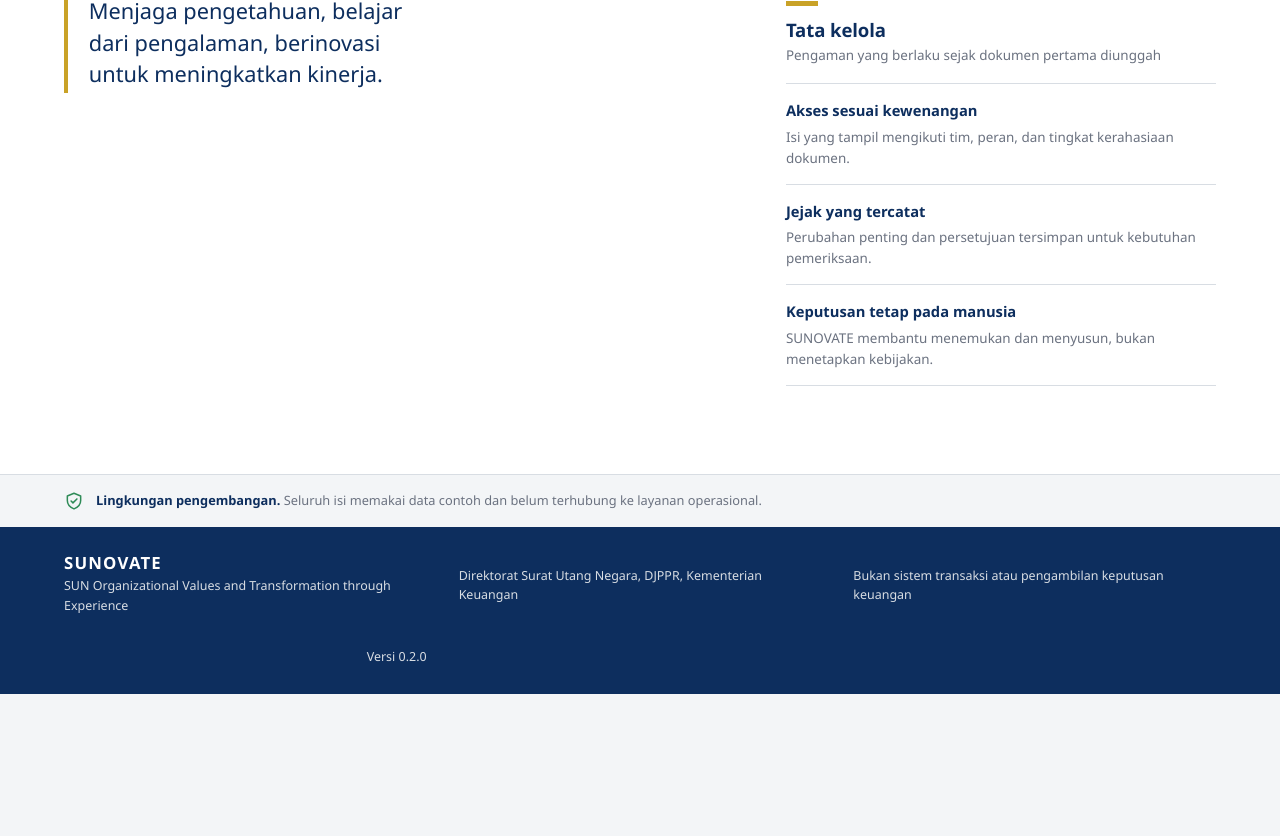
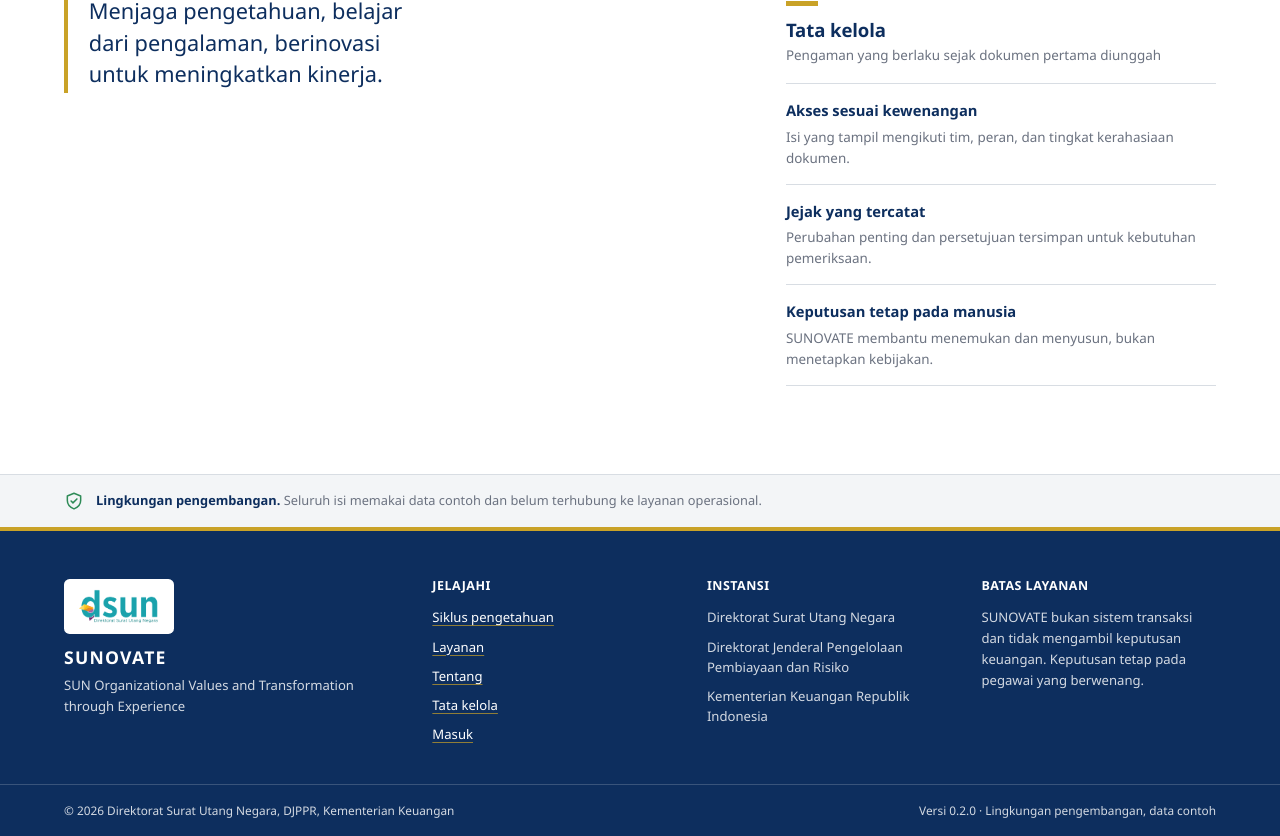
Before and after one commit to jundy779/SUNOVATE, a Next.js app in the folder apps/web/: page / in a window 1280 px wide. Shown: the part 1429-2265 px from the top of the page. Before the commit the page ends 2123 px from the top, so only its background shows below. Built offline with nearby package versions, Linux system fonts and the light colour scheme.

Commit message:
feat(ui): institutional footer, workspace footer, and tidy mobile header

```diff
--- a/apps/web/src/app/editorial.css
+++ b/apps/web/src/app/editorial.css
@@ -96,10 +96,6 @@
 .env-notice { display: flex; align-items: center; gap: .75rem; margin: 0; padding: 1rem var(--gutter); border-top: 1px solid var(--line); background: var(--paper); color: var(--muted); font-size: .8rem; }
 .env-notice svg { width: 20px; flex: 0 0 auto; color: var(--success); }
 .env-notice strong { color: var(--navy); }
-.site-footer { display: grid; grid-template-columns: minmax(0, 1fr) minmax(0, 1fr) minmax(0, 1fr); gap: 2rem; align-items: center; padding: 1.75rem var(--gutter); background: var(--navy); color: var(--line); font-size: .78rem; }
-.site-footer div { display: grid; gap: .3rem; }
-.site-footer strong { color: var(--white); font: 700 1.05rem/1 var(--font-heading); letter-spacing: .07em; }
-.site-footer > span:last-child { justify-self: end; text-align: right; }
 
 /* Login */
 .login-layout { display: grid; grid-template-columns: minmax(0, .9fr) minmax(0, 1.1fr); min-height: calc(100vh - 115px); }
@@ -290,8 +286,6 @@
 @media (max-width: 860px) {
   .login-layout { grid-template-columns: minmax(0, 1fr); }
   .login-context { gap: 2rem; }
-  .site-footer { grid-template-columns: minmax(0, 1fr); }
-  .site-footer > span:last-child { justify-self: start; text-align: left; }
   .db-masthead { flex-direction: column; align-items: flex-start; }
   .db-masthead-side { justify-items: start; }
   .db-context { grid-template-columns: minmax(0, 1fr); gap: .75rem; margin-top: 0; }
@@ -318,3 +312,35 @@
   .cycle-point { animation: none; opacity: 1; }
   .login-motto::before { animation: none; }
 }
+
+
+/* Institutional footer (landing), bottom bar (login), and slim workspace footer */
+.site-footer { background: var(--navy); color: rgb(255 255 255 / 82%); font-size: .82rem; }
+.site-footer-main { display: grid; grid-template-columns: minmax(0, 1.4fr) repeat(3, minmax(0, 1fr)); gap: 2.5rem; padding: 3rem var(--gutter) 2.5rem; border-top: 4px solid var(--gold); }
+.site-footer-brand { display: grid; align-content: start; gap: .55rem; }
+.site-footer-brand img { justify-self: start; width: 110px; height: auto; padding: .45rem .6rem; border-radius: var(--radius); background: var(--white); }
+.site-footer-brand strong { margin-top: .4rem; color: var(--white); font: 700 1.1rem/1 var(--font-heading); letter-spacing: .07em; }
+.site-footer h2 { margin: 0 0 .85rem; color: var(--white); font: 700 .78rem/1.2 var(--font-body); letter-spacing: .04em; text-transform: uppercase; }
+.site-footer ul { display: grid; gap: .55rem; margin: 0; padding: 0; list-style: none; }
+.site-footer p { margin: 0; line-height: 1.6; }
+.site-footer a { color: var(--white); text-decoration: underline; text-decoration-color: rgb(201 162 39 / 70%); text-underline-offset: .2em; }
+.site-footer a:hover, .site-footer a:focus-visible { text-decoration-color: var(--gold); }
+.site-footer-bottom { display: flex; flex-wrap: wrap; justify-content: space-between; gap: .5rem 2rem; padding: 1rem var(--gutter); border-top: 1px solid rgb(255 255 255 / 18%); font-size: .74rem; }
+.site-footer-compact .site-footer-bottom { border-top: 4px solid var(--gold); }
+.workspace-footer { display: flex; flex-wrap: wrap; justify-content: space-between; gap: .4rem 2rem; max-width: 1440px; margin: 0 auto; padding: 1.25rem clamp(1rem, 3vw, 2.25rem) 1.75rem; border-top: 1px solid var(--line); color: var(--muted); font-size: .74rem; }
+
+@media (max-width: 1000px) {
+  .site-footer-main { grid-template-columns: repeat(2, minmax(0, 1fr)); }
+  .site-footer-brand { grid-column: 1 / -1; }
+}
+@media (max-width: 560px) {
+  .site-footer-main { grid-template-columns: minmax(0, 1fr); gap: 1.75rem; padding-top: 2.25rem; }
+}
+
+/* Government bar and hero on phones: one tidy row, left-aligned actions */
+@media (max-width: 760px) {
+  .gov-bar { flex-wrap: nowrap; justify-content: space-between; }
+  .gov-bar span:nth-child(2) { display: none; }
+  .gov-bar span + span { padding-left: 0; border-left: 0; }
+  .hero-actions { flex-direction: column; align-items: flex-start; gap: 1.1rem; }
+}
--- a/apps/web/src/app/globals.css
+++ b/apps/web/src/app/globals.css
@@ -455,7 +455,7 @@ code { font-size: .8rem; background: var(--paper); padding: 0 .25rem; }
 
 
 @media (max-width: 560px) {
-  .hero-actions { align-items: stretch; }
+  .hero-actions { align-items: flex-start; }
 }
 
 @media (prefers-reduced-motion: reduce) {
--- a/apps/web/src/app/login/page.tsx
+++ b/apps/web/src/app/login/page.tsx
@@ -1,6 +1,7 @@
 import type { Metadata } from "next";
 import Link from "next/link";
 import { PublicSiteHeader } from "@/components/public-site-header";
+import { SiteFooter } from "@/components/site-footer";
 import { UiIcon } from "@/components/ui-icons";
 import { LoginForm } from "./login-form";
 
@@ -44,6 +45,7 @@ export default function LoginPage() {
           </div>
         </section>
       </div>
+      <SiteFooter compact />
     </main>
   );
 }
--- a/apps/web/src/app/page.tsx
+++ b/apps/web/src/app/page.tsx
@@ -1,6 +1,7 @@
 import Link from "next/link";
 import { KnowledgeCycle } from "@/components/knowledge-cycle";
 import { PublicSiteHeader } from "@/components/public-site-header";
+import { SiteFooter } from "@/components/site-footer";
 import { UiIcon, type IconName } from "@/components/ui-icons";
 
 const services: { label: string; detail: string; icon: IconName; href: string }[] = [
@@ -112,15 +113,7 @@ export default function Home() {
         </span>
       </p>
 
-      <footer className="site-footer">
-        <div>
-          <strong>SUNOVATE</strong>
-          <span>SUN Organizational Values and Transformation through Experience</span>
-        </div>
-        <span>Direktorat Surat Utang Negara, DJPPR, Kementerian Keuangan</span>
-        <span>Bukan sistem transaksi atau pengambilan keputusan keuangan</span>
-        <span>Versi {process.env.NEXT_PUBLIC_APP_VERSION}</span>
-      </footer>
+      <SiteFooter />
     </main>
   );
 }
--- a/apps/web/src/components/app-shell.tsx
+++ b/apps/web/src/components/app-shell.tsx
@@ -3,6 +3,7 @@ import Link from "next/link";
 import type { ReactNode } from "react";
 import type { Principal } from "@sunovate/contracts";
 import { logoutAction } from "@/app/login/actions";
+import { WorkspaceFooter } from "@/components/site-footer";
 import { WorkspaceNav } from "@/components/workspace-nav";
 import { UiIcon } from "@/components/ui-icons";
 import { classificationLabel } from "@/lib/ui-labels";
@@ -61,6 +62,7 @@ export function AppShell({ principal, children }: { principal: Principal; childr
           </details>
         </header>
         <main id="main-content">{children}</main>
+        <WorkspaceFooter />
       </div>
     </div>
   );
--- /dev/null
+++ b/apps/web/src/components/site-footer.tsx
@@ -0,0 +1,59 @@
+import Image from "next/image";
+import Link from "next/link";
+
+const YEAR = 2026;
+
+/** Institutional footer for public pages; `compact` keeps only the bottom bar (login page). */
+export function SiteFooter({ compact = false }: { compact?: boolean }) {
+  const version = process.env.NEXT_PUBLIC_APP_VERSION;
+  return (
+    <footer className={compact ? "site-footer site-footer-compact" : "site-footer"}>
+      {!compact ? (
+        <div className="site-footer-main">
+          <div className="site-footer-brand">
+            <Image src="/brand/logo-dsun.png" alt="Direktorat Surat Utang Negara" width={110} height={49} />
+            <strong>SUNOVATE</strong>
+            <span>SUN Organizational Values and Transformation through Experience</span>
+          </div>
+          <nav aria-label="Tautan kaki halaman">
+            <h2>Jelajahi</h2>
+            <ul>
+              <li><a href="#siklus">Siklus pengetahuan</a></li>
+              <li><a href="#akses">Layanan</a></li>
+              <li><a href="#tentang">Tentang</a></li>
+              <li><a href="#tata-kelola">Tata kelola</a></li>
+              <li><Link href="/login">Masuk</Link></li>
+            </ul>
+          </nav>
+          <div>
+            <h2>Instansi</h2>
+            <ul>
+              <li>Direktorat Surat Utang Negara</li>
+              <li>Direktorat Jenderal Pengelolaan Pembiayaan dan Risiko</li>
+              <li>Kementerian Keuangan Republik Indonesia</li>
+            </ul>
+          </div>
+          <div>
+            <h2>Batas layanan</h2>
+            <p>SUNOVATE bukan sistem transaksi dan tidak mengambil keputusan keuangan. Keputusan tetap pada pegawai yang berwenang.</p>
+          </div>
+        </div>
+      ) : null}
+      <div className="site-footer-bottom">
+        <span>© {YEAR} Direktorat Surat Utang Negara, DJPPR, Kementerian Keuangan</span>
+        <span>{version ? `Versi ${version} · ` : ""}Lingkungan pengembangan, data contoh</span>
+      </div>
+    </footer>
+  );
+}
+
+/** Slim footer at the bottom of every workspace page. */
+export function WorkspaceFooter() {
+  const version = process.env.NEXT_PUBLIC_APP_VERSION;
+  return (
+    <footer className="workspace-footer">
+      <span>© {YEAR} Direktorat Surat Utang Negara, DJPPR, Kementerian Keuangan</span>
+      <span>SUNOVATE{version ? ` versi ${version}` : ""} · Data contoh, belum terhubung ke layanan operasional</span>
+    </footer>
+  );
+}
```
Also changed, not shown: 2 other files (tests, documents, lock files or other folders).
